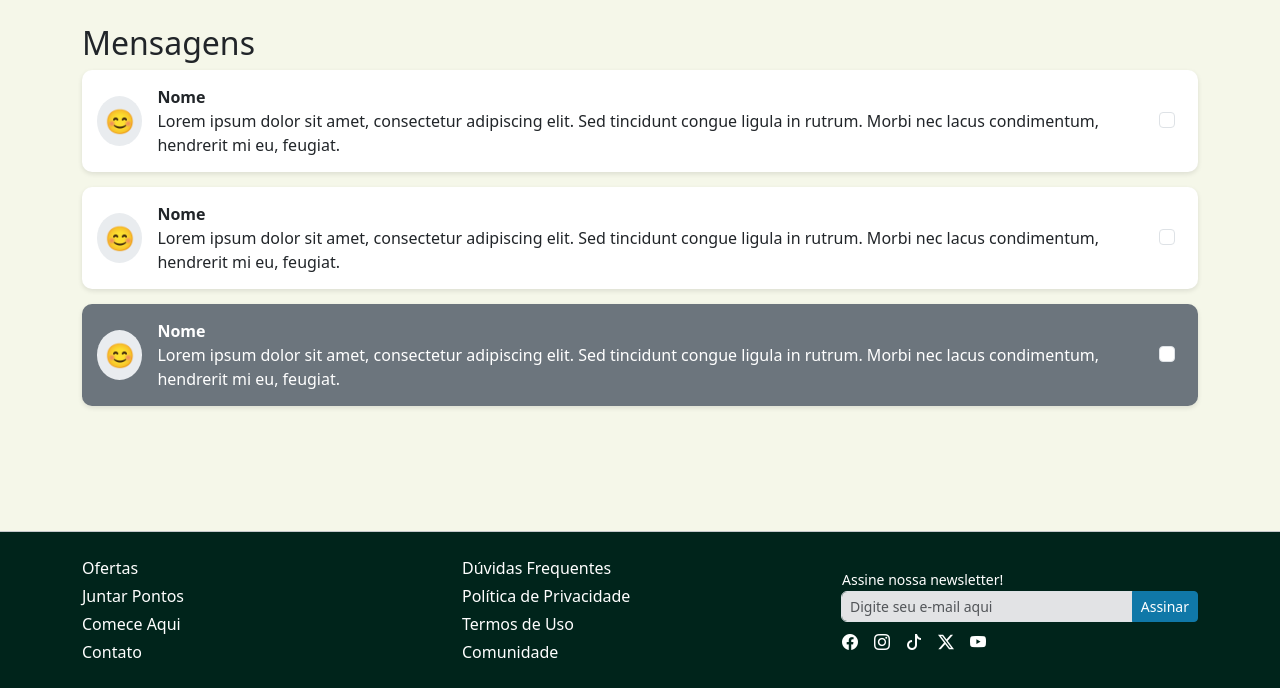
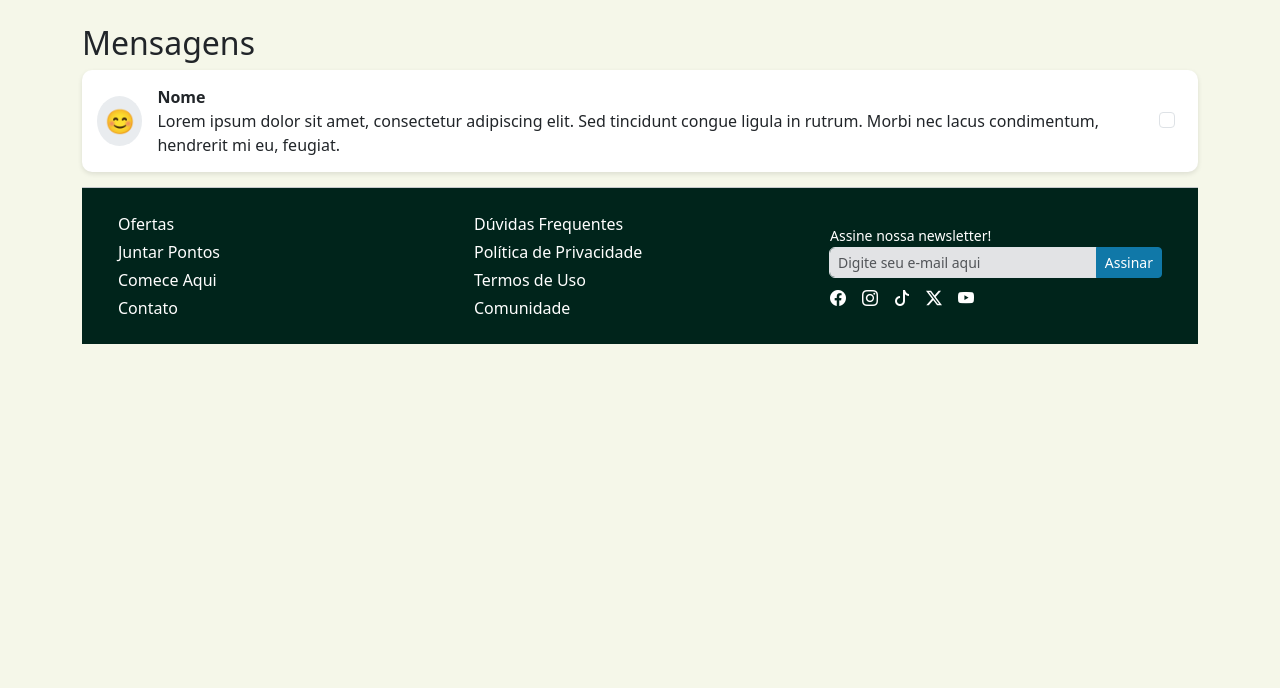
Before and after one commit to ItsGalvo/CarboniO, a FastAPI app: page /mensagens in a window 1280 px wide. Shown: the part 112-800 px from the top of the page. Run offline with FastAPI, Linux system fonts and the light colour scheme; some libraries are stand-ins or nearby versions.

Commit message:
muchas alterações

```diff
--- a/templates/main/pages/mensagens.html
+++ b/templates/main/pages/mensagens.html
@@ -52,32 +52,4 @@
         </div>
     </div>
 
-    <div class="message-card">
-        <div class="d-flex align-items-center">
-            <div class="avatar">😊</div>
-            <div class="w-100">
-                <div class="message-header">Nome</div>
-                <div>Lorem ipsum dolor sit amet, consectetur adipiscing elit. Sed tincidunt congue ligula in rutrum. Morbi nec lacus condimentum, hendrerit mi eu, feugiat.</div>
-            </div>
-            <div class="form-check ms-3">
-                <input class="form-check-input" type="checkbox" id="checkbox2">
-            </div>
-        </div>
-    </div>
-
-    <div class="message-card message-card-dark">
-        <div class="d-flex align-items-center">
-            <div class="avatar">😊</div>
-            <div class="w-100">
-                <div class="message-header">Nome</div>
-                <div>Lorem ipsum dolor sit amet, consectetur adipiscing elit. Sed tincidunt congue ligula in rutrum. Morbi nec lacus condimentum, hendrerit mi eu, feugiat.</div>
-            </div>
-            <div class="form-check ms-3">
-                <input class="form-check-input" type="checkbox" id="checkbox3">
-            </div>
-        </div>
-    </div>
-
-</div>
-
 {% endblock %}
```
